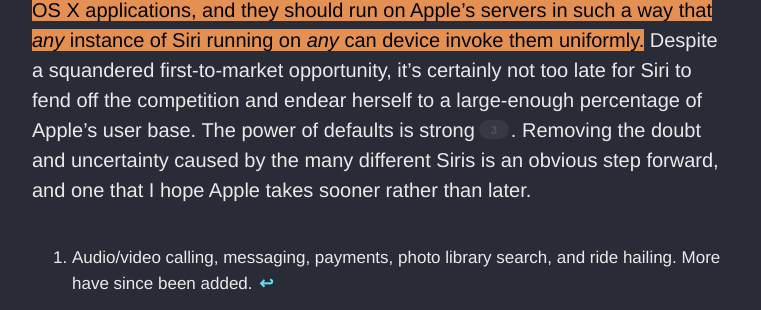
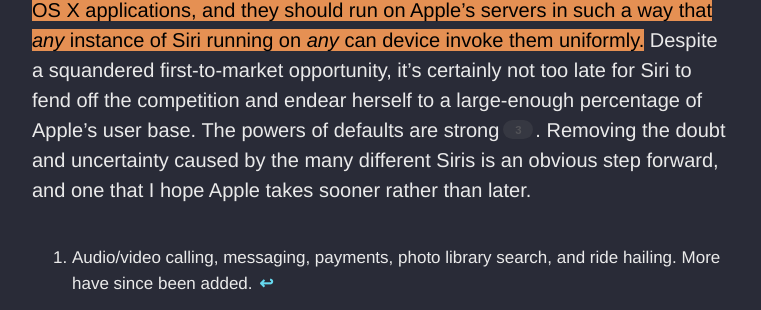
Before and after one commit to irace/irace.github.com, a Jekyll site: the page built from _posts/2018-02-07-many-siris.md, in a window 1280 px wide and 900 px high, scrolled down 1772 px. Shown: the part 346-656 px from the top of the window, without its empty margins (258-1019 px from the left). Built offline with Jekyll 4.4.1, drawn with Linux system fonts in a browser that asks for light colours.

Commit message:
Worded better

```diff
--- a/_posts/2018-02-07-many-siris.md
+++ b/_posts/2018-02-07-many-siris.md
@@ -22,7 +22,7 @@
 
 It’s no easy task for a voice assistant to win over new users in 2018, despite them all having improved quite a great deal in recent years. These assistants can be delightful and freeing when they work well, but when they don’t, they have a tendency to make users feel embarrassed and frustrated in a way that GUI software rarely does. If one of your first voice experiences doesn’t go the way you expected it to – especially in front of other people – who could blame you for reverting back to more comfortable methods of interaction[^2]? Already facing this fundamental challenge, Apple is not doing themselves any favors by layering on the additional cognitive overhead of [a heavily fragmented Siri experience](https://twitter.com/flufffel/status/960935055412604933).
 
-<mark>Apple should allow SiriKit extensions to be developed separately from iOS or OS X applications, and they should run on Apple’s servers in such a way that <em>any</em> instance of Siri running on <em>any</em> can device invoke them uniformly.</mark> Despite a squandered first-to-market opportunity, it’s certainly not too late for Siri to fend off the competition and endear herself to a large-enough percentage of Apple’s user base. The power of defaults is strong[^3]. Removing the doubt and uncertainty caused by the many different Siris is an obvious step forward, and one that I hope Apple takes sooner rather than later.
+<mark>Apple should allow SiriKit extensions to be developed separately from iOS or OS X applications, and they should run on Apple’s servers in such a way that <em>any</em> instance of Siri running on <em>any</em> can device invoke them uniformly.</mark> Despite a squandered first-to-market opportunity, it’s certainly not too late for Siri to fend off the competition and endear herself to a large-enough percentage of Apple’s user base. The powers of defaults are strong[^3]. Removing the doubt and uncertainty caused by the many different Siris is an obvious step forward, and one that I hope Apple takes sooner rather than later.
 
 [^1]:	Audio/video calling, messaging, payments, photo library search, and ride hailing. More have since been added.
 
```
